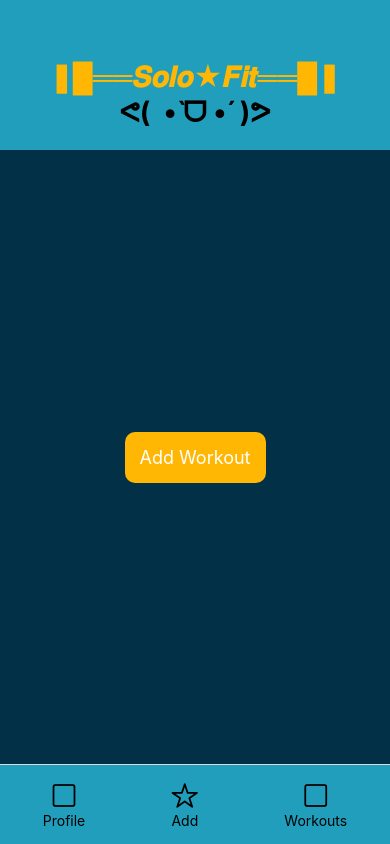
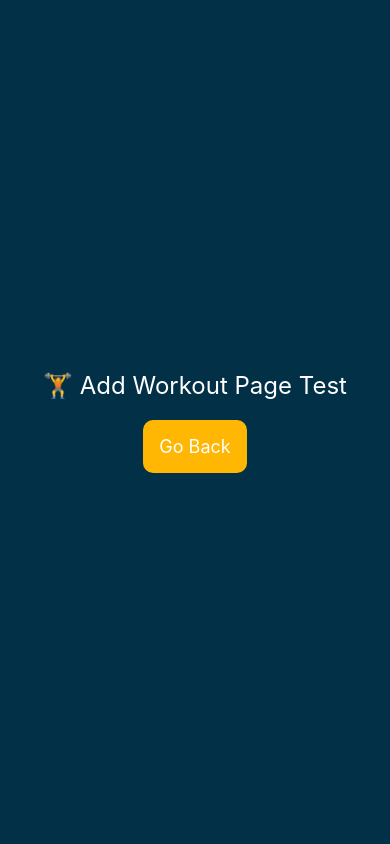
Before and after one commit to CarlWessel/SoloFit, a React Native app: screen /AddWorkout in a window 390 px wide. Built offline with nearby package versions, Linux system fonts and the light colour scheme.

Commit message:
Made app.js main starting page and added navigation to the project for our pages. Also started making the data we will use for adding a working

```diff
--- a/App.js
+++ b/App.js
@@ -1,26 +1,25 @@
+import * as React from 'react';
 import { StatusBar } from 'expo-status-bar';
-import { StyleSheet, Text, View, Button, Alert } from 'react-native';
+import { NavigationContainer } from '@react-navigation/native';
+import { createNativeStackNavigator } from '@react-navigation/native-stack';
+
+// Page Imports
+import HomePage from './Pages/HomePage';
+import AddWorkout from './Pages/AddWorkout';
+
+const Stack = createNativeStackNavigator();
 
 export default function App() {
-
-  const showAlert = () => {
-    Alert.alert("SoloFit", "Let's get started!");
-  };
-
   return (
-    <View style={styles.container}>
-      <Text>SoloFit</Text>
-      <Button title='SoloFit Start' onPress={showAlert} ></Button>
-      <StatusBar style="auto" />
-    </View>
+    <NavigationContainer>
+      <StatusBar style="light" />
+      <Stack.Navigator
+        initialRouteName="Home"
+        screenOptions={{ headerShown: false }}
+      >
+        <Stack.Screen name="Home" component={HomePage} />
+        <Stack.Screen name="AddWorkout" component={AddWorkout} />
+      </Stack.Navigator>
+    </NavigationContainer>
   );
 }
-
-const styles = StyleSheet.create({
-  container: {
-    flex: 1,
-    backgroundColor: '#fff',
-    alignItems: 'center',
-    justifyContent: 'center',
-  },
-});
--- /dev/null
+++ b/Pages/AddWorkout.js
@@ -0,0 +1,20 @@
+import React from 'react';
+import { View, Text, TouchableOpacity } from 'react-native';
+import { styles, colors } from '../styles';
+
+export default function AddWorkout({ navigation }) {
+  return (
+    <View style={[styles.container, { justifyContent: 'center', alignItems: 'center' }]}>
+      <Text style={[styles.text, { fontSize: 24, marginBottom: 20 }]}>
+        🏋️ Add Workout Page Test
+      </Text>
+
+      <TouchableOpacity
+        style={[styles.startButton, { backgroundColor: colors.accent }]}
+        onPress={() => navigation.goBack()}
+      >
+        <Text style={styles.startText}>Go Back</Text>
+      </TouchableOpacity>
+    </View>
+  );
+}
--- a/Pages/HomePage.js
+++ b/Pages/HomePage.js
@@ -1,8 +1,10 @@
 import { StatusBar } from 'expo-status-bar';
-import { StyleSheet, Text, View, Alert, TouchableOpacity } from 'react-native';
+import { Text, View, Alert, TouchableOpacity } from 'react-native';
 import { Ionicons } from '@expo/vector-icons';
+import { styles } from '../styles';
 
-export default function App() {
+export default function HomePage({ navigation }) {
+  console.log('NAVIGATION:', navigation);
 
   const showAlert = (text) => {
     Alert.alert("SoloFit", text);
@@ -16,7 +18,7 @@ export default function App() {
       </View>
 
       <View style={styles.main}>
-        <TouchableOpacity style={styles.startButton} onPress={() => showAlert("Adding workout")}>
+        <TouchableOpacity style={styles.startButton} onPress={() => navigation.navigate('AddWorkout')}>
           <Text style={styles.startText}>Add Workout</Text>
         </TouchableOpacity>
       </View>
@@ -42,47 +44,3 @@ export default function App() {
     </View>
   );
 }
-
-const styles = StyleSheet.create({
-  container: {
-    flex: 1,
-    backgroundColor: '#023047',
-  },
-  header: {
-    paddingTop: 60,
-    paddingBottom: 20,
-    backgroundColor: '#219ebc',
-    alignItems: 'center',
-  },
-  headerText: {
-    fontSize: 28,
-    fontWeight: 'bold',
-    color: '#ffb703'
-  },
-  main: {
-    flex: 1,
-    alignItems: 'center',
-    justifyContent: 'center',
-  },
-  startButton: {
-    backgroundColor: '#ffb703',
-    padding: 15,
-    borderRadius: 10,
-  },
-  startText: {
-    color: '#fff',
-    fontSize: 18,
-  },
-  footer: {
-    flexDirection: 'row',
-    justifyContent: 'space-around',
-    paddingVertical: 15,
-    borderTopWidth: 1,
-    borderTopColor: '#ddd',
-    backgroundColor: '#219ebc'
-
-  },
-  footerButton: {
-    alignItems: 'center'
-  },
-});
--- a/app.json
+++ b/app.json
@@ -2,6 +2,7 @@
   "expo": {
     "name": "SoloFit",
     "slug": "SoloFit",
+    "entryPoint": "./App.js",
     "version": "1.0.0",
     "orientation": "portrait",
     "icon": "./assets/icon.png",
--- a/index.js
+++ b/index.js
@@ -1,8 +1,8 @@
 import { registerRootComponent } from 'expo';
 
-import HomePage from './Pages/HomePage';
+import App from './App';
 
 // registerRootComponent calls AppRegistry.registerComponent('main', () => App);
 // It also ensures that whether you load the app in Expo Go or in a native build,
 // the environment is set up appropriately
-registerRootComponent(HomePage);
+registerRootComponent(App);
--- a/package.json
+++ b/package.json
@@ -9,10 +9,14 @@
     "web": "expo start --web"
   },
   "dependencies": {
+    "@react-navigation/native": "^7.1.18",
+    "@react-navigation/native-stack": "^7.3.28",
     "expo": "54.0.12",
     "expo-status-bar": "~3.0.8",
     "react": "19.1.0",
-    "react-native": "0.81.4"
+    "react-native": "0.81.4",
+    "react-native-safe-area-context": "~5.6.0",
+    "react-native-screens": "~4.16.0"
   },
   "private": true
 }
--- /dev/null
+++ b/styles.js
@@ -0,0 +1,66 @@
+// styles.js
+import { StyleSheet } from 'react-native';
+
+export const colors = {
+  background: '#023047',
+  primary: '#219ebc',
+  accent: '#ffb703',
+  textLight: '#fff',
+  textDark: '#000',
+  border: '#ddd',
+};
+
+export const spacing = {
+  xs: 4,
+  sm: 8,
+  md: 16,
+  lg: 24,
+  xl: 40,
+};
+
+export const styles = StyleSheet.create({
+    container: {
+    flex: 1,
+    backgroundColor: colors.background,
+    },
+    header: {
+        paddingTop: spacing.xl,
+        paddingBottom: spacing.md,
+        backgroundColor: colors.primary,
+        alignItems: 'center',
+    },
+    headerText: {
+        fontSize: 28,
+        fontWeight: 'bold',
+        color: colors.accent,
+    },
+    main: {
+        flex: 1,
+        alignItems: 'center',
+        justifyContent: 'center',
+    },
+    startButton: {
+        backgroundColor: colors.accent,
+        padding: spacing.md,
+        borderRadius: 10,
+    },
+    startText: {
+        color: colors.textLight,
+        fontSize: 18,
+    },
+    footer: {
+        flexDirection: 'row',
+        justifyContent: 'space-around',
+        paddingVertical: spacing.md,
+        borderTopWidth: 1,
+        borderTopColor: colors.border,
+        backgroundColor: colors.primary,
+    },
+    footerButton: {
+        alignItems: 'center',
+    },
+    text: {
+    color: '#fff',
+    fontSize: 18,
+    },
+});
```
Also changed, not shown: data/exercises.json (added, +28 -0 lines), 1 other file (tests, documents, lock files or other folders).
